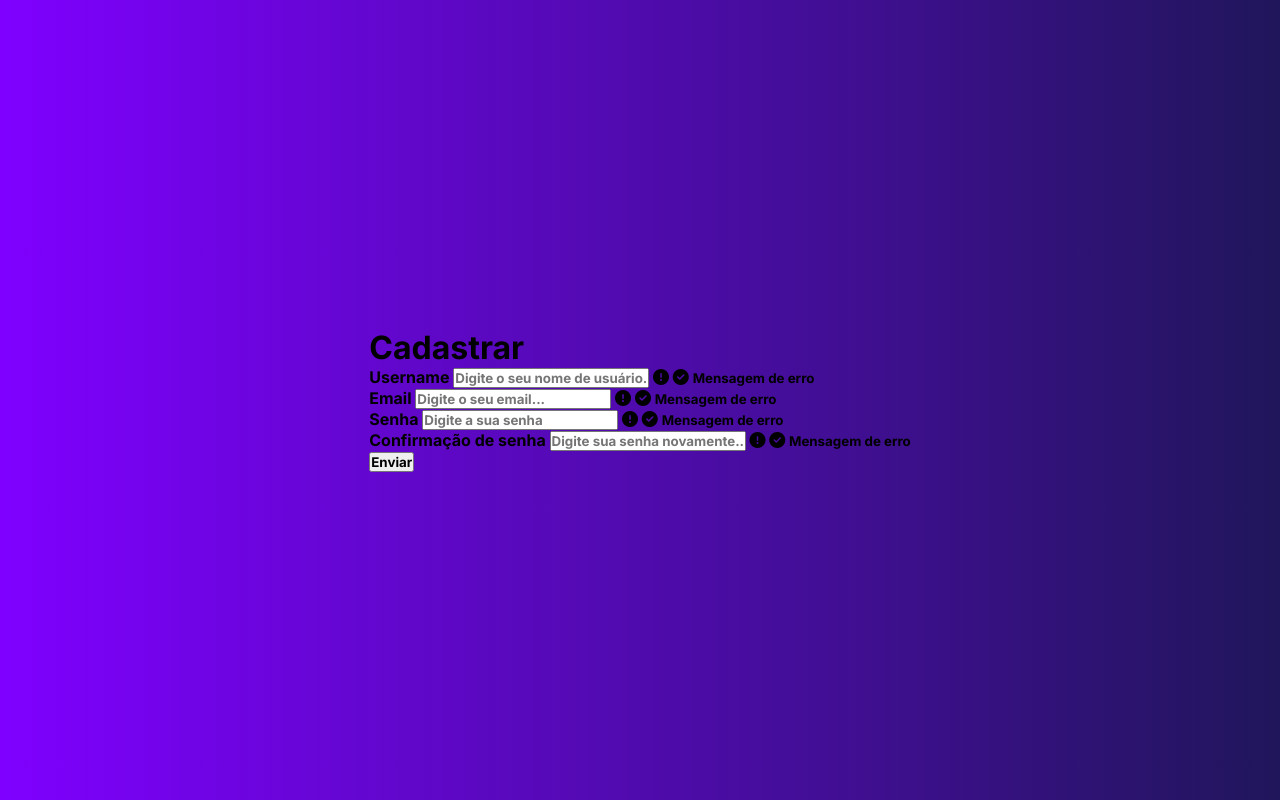
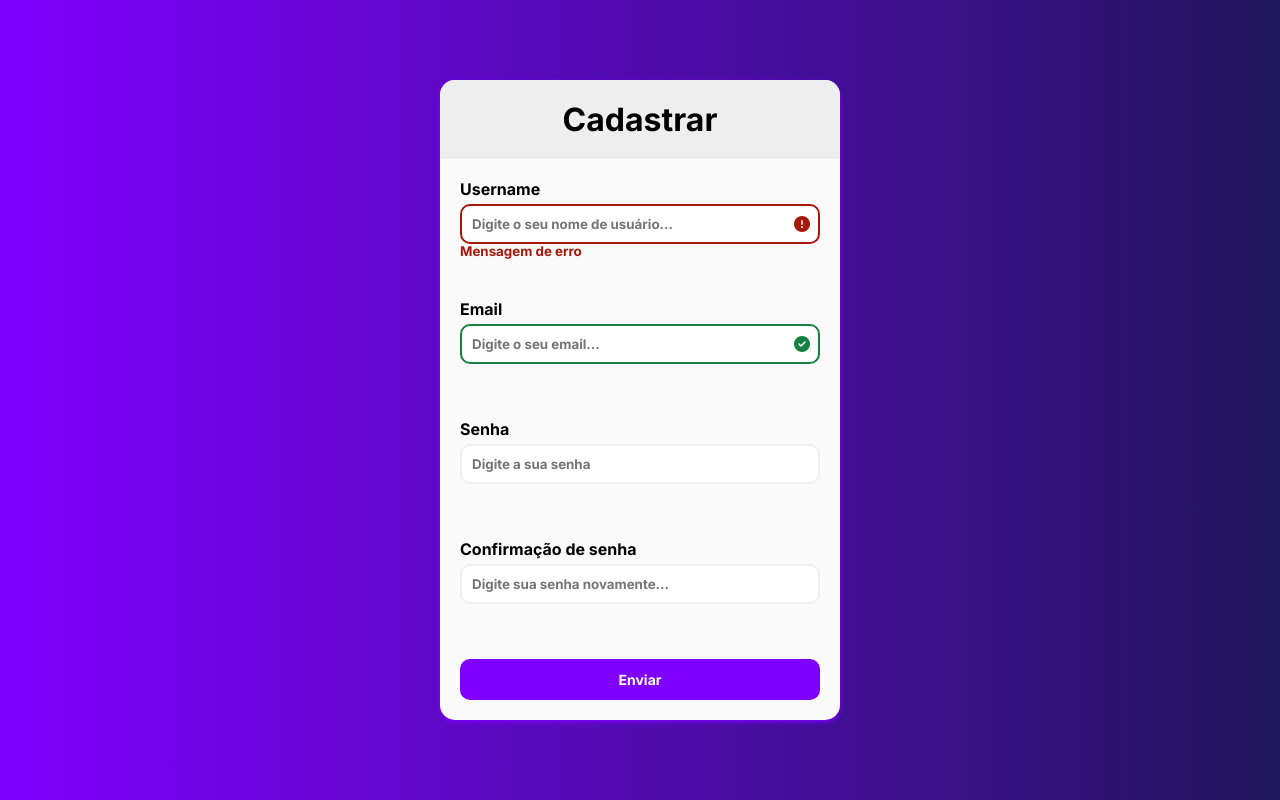
Before and after one commit to Igor-Bieber/formulario-funcional, a plain HTML site: page index.html in a window 1280 px wide. Drawn offline with Linux system fonts and the light colour scheme.

Commit message:
parte de html e css pronta

```diff
--- a/index.css
+++ b/index.css
@@ -15,3 +15,95 @@ body {
     align-items: center;
     justify-content: center;
 }
+
+.container {
+    background-color: #fafafa;
+    border-radius: 15px;
+    box-shadow: 0 2px 5px #7F00FF;
+    width: 400px;
+    max-width: 100%;
+    overflow: hidden;
+}
+
+.header{
+    display: flex;
+    background-color: #eee;
+    padding: 20px;
+    justify-content: center;
+}
+
+.form{
+    padding: 20px;
+}
+
+.form-control{
+    position: relative;
+    padding-bottom: 15px;
+}
+
+.form-control label {
+    display: inline-block;
+    margin-bottom: 5px;
+}
+
+.form-control input{
+    border-radius: 10px;
+    display: block;
+    border: 2px solid #f0f0f0;
+    width: 100%;
+    padding: 10px;
+}
+
+.form-control i{
+    position: absolute;
+    top: 37px;
+    right: 10px;
+    visibility: hidden;
+}
+
+.form-control small{
+    position: absolute;
+    bottom: 0;
+    left: 0;
+    visibility: hidden;
+}
+
+.form button{
+    background-color: #7F00FF;
+    border: 2px solid #7F00FF;
+    color: #fff;
+    font-size: 14px;
+    width: 100%;
+    border-radius: 10px;
+    padding: 10px;
+    margin-top: 40px;
+}
+
+/* Puxando o input dentro da div form-control que contem a classe success */
+.form-control.success input{
+    border-color: #168142;
+}
+
+/* Puxando o input dentro da div form-control que contem a classe error */
+.form-control.error input{
+    border-color: #a7170a ;
+}
+
+/* Puxando o I=icone fa-check-circle= icone de sucesso dentro da div
+form-control que contem a classe success*/
+.form-control.success i.fa-check-circle{
+    color: #168142;
+    visibility: visible;
+}
+
+/* Puxando o I=icone fa-exclamation-circle= icone de erro dentro da div
+form-control que contem a classe error*/
+.form-control.error i.fa-exclamation-circle{
+    color: #a7170a;
+    visibility: visible;
+}
+
+.form-control.error small {
+    visibility: visible;
+    color: #a7170a ;
+}
--- a/index.html
+++ b/index.html
@@ -14,7 +14,7 @@
         </div>
 
         <form id="form" class="form">
-            <div class="form-control">
+            <div class="form-control error">
                 <label for="username">Username</label>
                 <input type="text" id="username" placeholder="Digite o seu nome de usuário...">
                 <i class="fas fa-exclamation-circle"></i>
@@ -24,7 +24,7 @@
         </form>
 
         <form id="form" class="form">
-            <div class="form-control">
+            <div class="form-control success">
                 <label for="email">Email</label>
                 <input type="text" id="email" placeholder="Digite o seu email...">
                 <i class="fas fa-exclamation-circle"></i>
```
